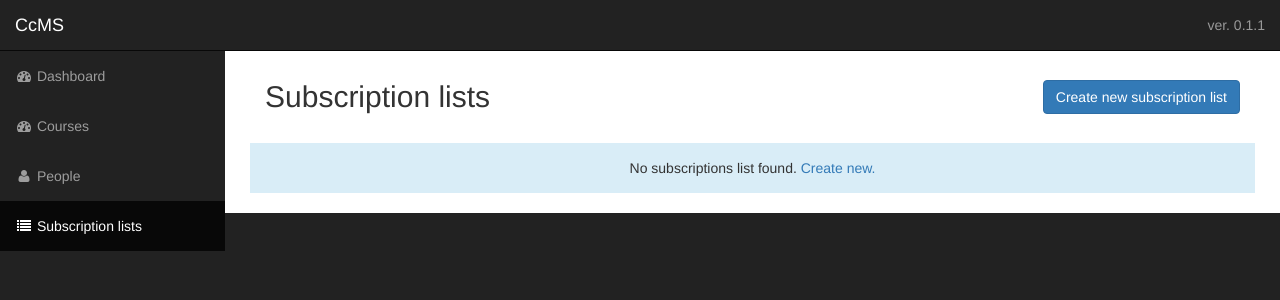
After one commit to CodecoolKrakow20161/ccms, a Flask app: page /sublists/ in a window 1280 px wide. The commit adds this page. Shown: the top 300 px of the page. Run offline with Flask 2, Linux system fonts and the light colour scheme; some libraries are stand-ins or nearby versions.

Commit message:
GET /sublists route with base template

```diff
--- a/app/mod_sublists/controllers.py
+++ b/app/mod_sublists/controllers.py
@@ -2,3 +2,7 @@ from flask import Blueprint, render_template, request, redirect, url_for
 from app import db
 
 mod_sublists = Blueprint('sublists', __name__, url_prefix='/sublists')
+
+@mod_sublists.route('/')
+def index():
+    return render_template('sublists/index.html')
--- a/app/templates/layout.html
+++ b/app/templates/layout.html
@@ -54,6 +54,7 @@
                     {{ render_menu_item('default.index', 'Dashboard', icon_cls='fa-dashboard', active=active_page) }}
                     {{ render_menu_item('courses.index', 'Courses', icon_cls='fa-dashboard', active=active_page) }}
                     {{ render_menu_item('people.index', 'People', icon_cls='fa-user', active=active_page) }}
+                    {{ render_menu_item('sublists.index', 'Subscription lists', icon_cls='fa-list', active=active_page) }}
                 </ul>
             </div>
         </nav>
--- /dev/null
+++ b/app/templates/sublists/index.html
@@ -0,0 +1,19 @@
+{% extends "layout.html" %}
+{% set page_title = "Subscription lists" %}
+{% block page_header %}
+    {{ super() }}
+    <a href="" class="btn btn-primary pull-right">Create new subscription list</a>
+{% endblock %}
+
+{% block body %}
+<div class="row">
+    <div class="col-lg-12">
+        {% if not people %}
+            <p class="bg bg-info text-center">
+                No subscriptions list found. <a href="#">Create new.</a>
+            </p>
+        {% else %}
+        {% endif %}
+    </div>
+</div>
+{% endblock %}
```
